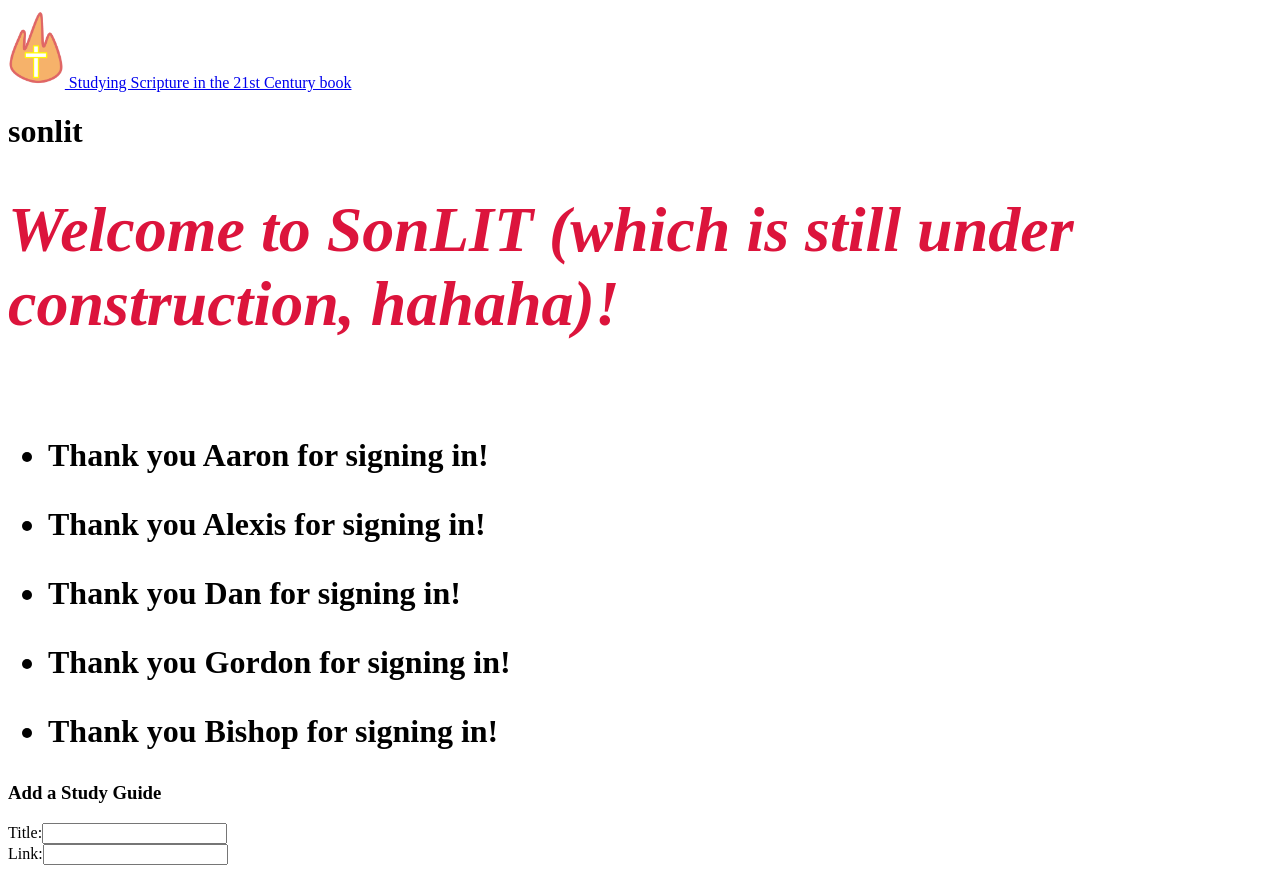
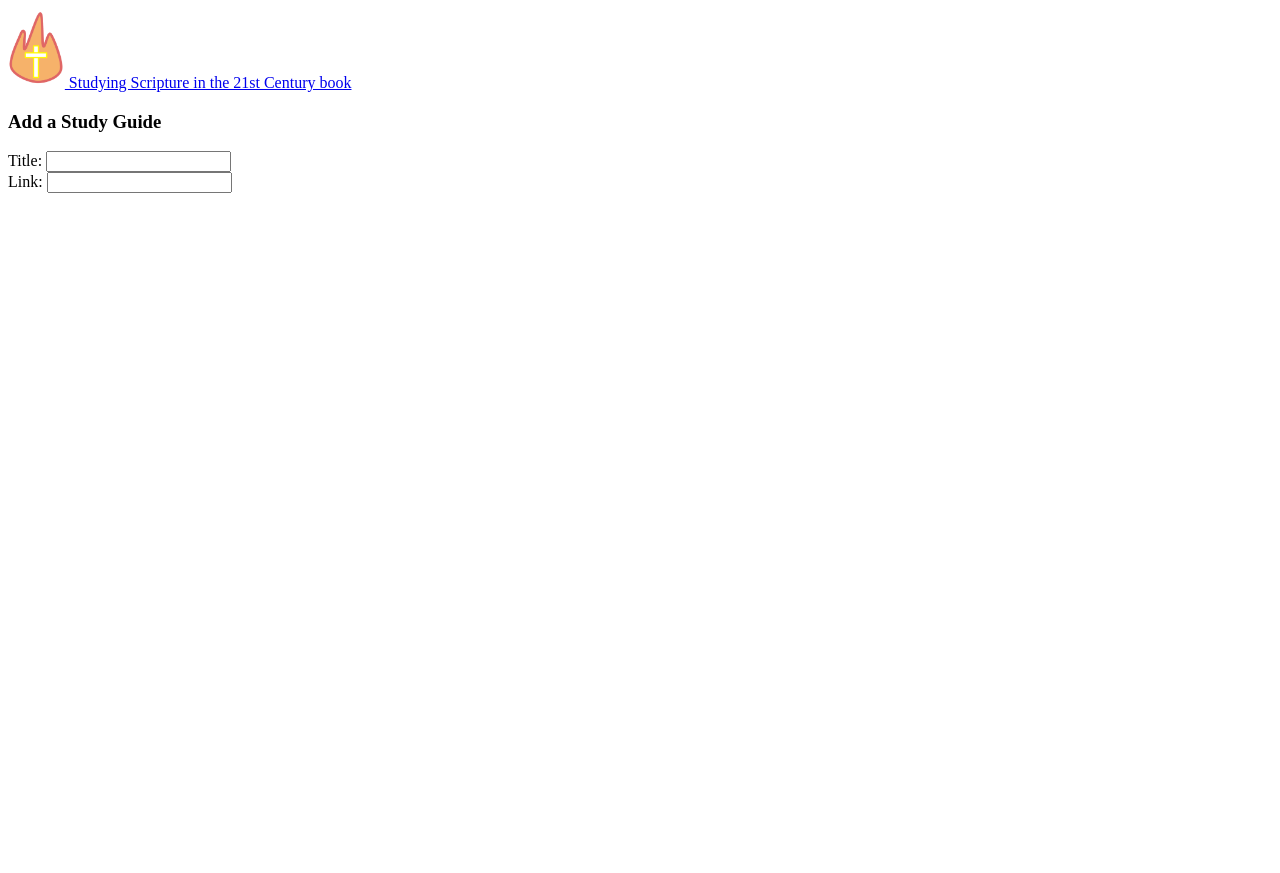
Before and after one commit to gradney/sonlit, an Angular app: page / in a window 1280 px wide. After the commit the page ends 800 px from the top, so only its background shows below. Built offline with nearby package versions, Linux system fonts and the light colour scheme.

Commit message:
Removed unnecessary code from main page to only show form.

```diff
--- a/src/app/app.component.html
+++ b/src/app/app.component.html
@@ -1,20 +1,12 @@
-<h1>
-  {{appTitle}}
-
-  <app-welcome></app-welcome>
-  <!--app-user-item></app-user-item-->
-  <app-user-list></app-user-list>
-</h1>
-
 <!-- STUDY GUIDE upload form -->
 <form class="ui large form segment">
   <h3 class="ui header">Add a Study Guide</h3>
   <div class="field">
-    <label for="study_guide_title">Title:</label>
+    <label for="study_guide_title">Title:&nbsp;</label>
     <input name="study_guide_title">
   </div>
   <div class="field">
-    <label for="study_guide_link">Link:</label>
+    <label for="study_guide_link">Link:&nbsp;</label>
     <input name="study_guide_link">
   </div>
 </form>
```
